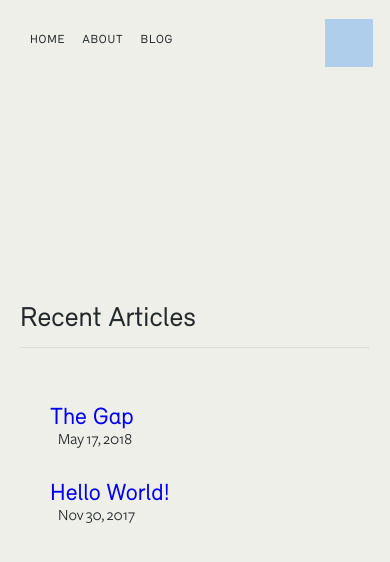
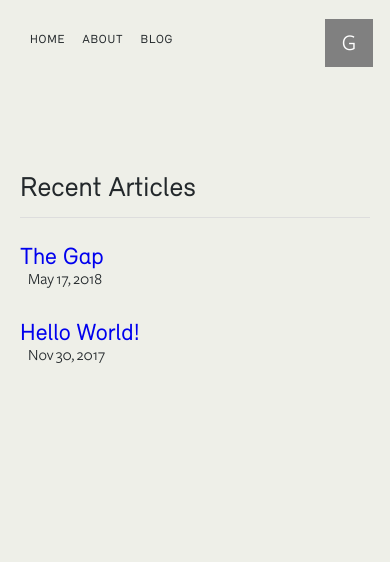
Before and after one commit to gabrielzzarate/gabrielzzarate.blog, a Jekyll site: the page built from index.html, in a window 390 px wide. Shown: the top 562 px of the page. Built offline with Jekyll 4.4.1, drawn with Linux system fonts in a browser that asks for light colours; some web fonts are replaced.

Commit message:
mobile home page updates

```diff
--- a/_sass/_featured-articles.scss
+++ b/_sass/_featured-articles.scss
@@ -1,5 +1,9 @@
 .featured-articles {
 	padding: 30px 0 20px 30px;
+
+	@include tablet-small {
+		padding: 0;
+	}
 
 	li {
 		text-decoration: none;
--- a/_sass/_sidebar.scss
+++ b/_sass/_sidebar.scss
@@ -8,7 +8,7 @@
 
 		@include tablet-small {
 			border-right: 0;
-			height: 250px;
+			height: 120px;
 		}
 	}
 
@@ -42,13 +42,13 @@
 		right: 17px;
 		height: 48px;
 		width: 48px;
-		background: #afceeb;
+		background: gray;
 		line-height: 48px;
 		text-align: center;
 		font-size: 23px;
 
 		a {
-			color: rgba(0, 0, 0, 0) !important;
+			color: #fff;
 		}
 	}
 
```
